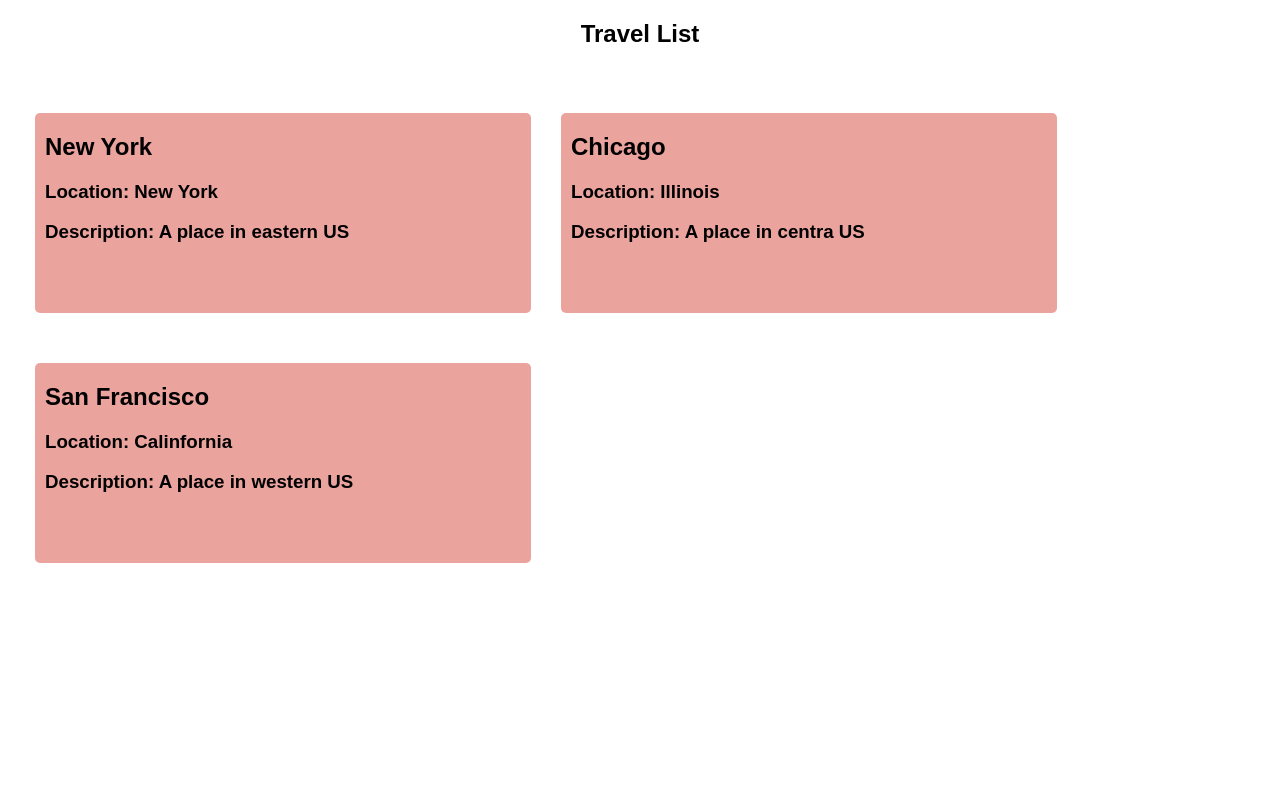
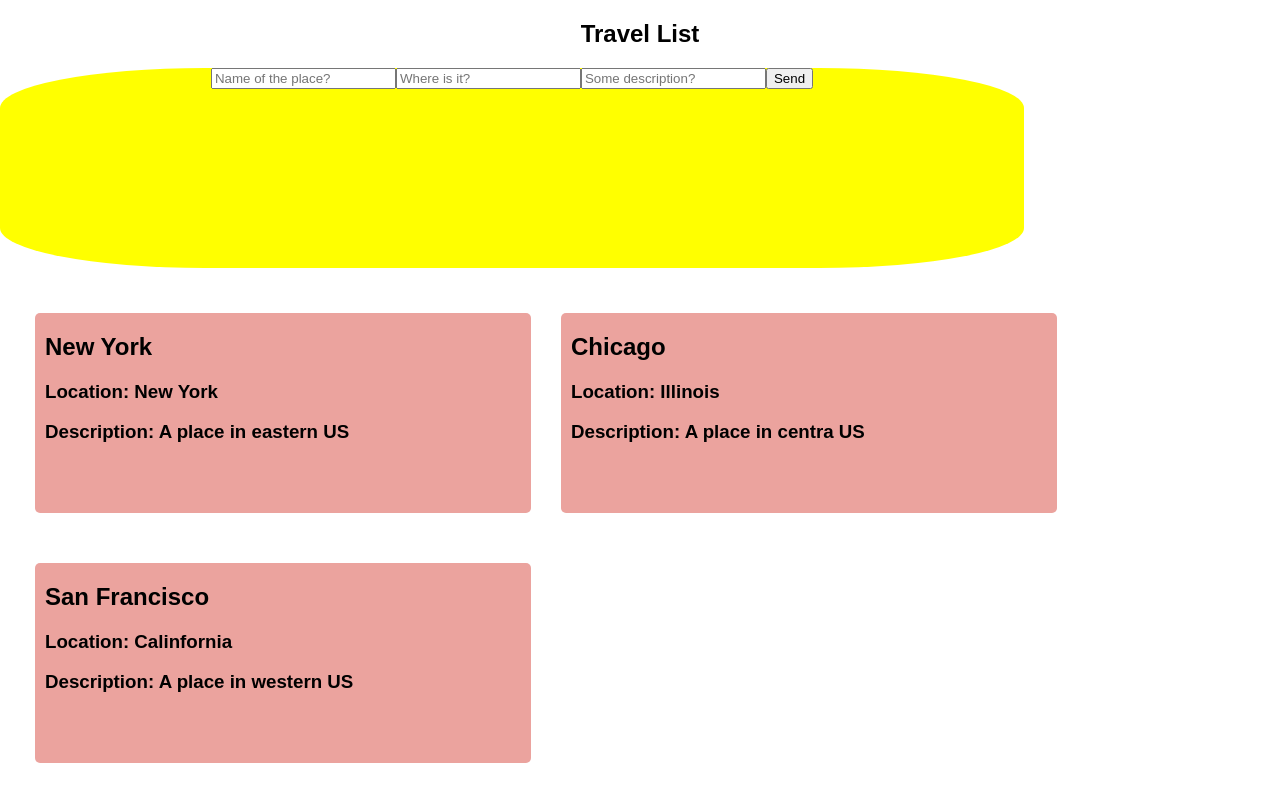
Before and after one commit to jessicamann/travel-list-client, a React (Create React App) app: page / in a window 1280 px wide. Built offline with nearby package versions, Linux system fonts and the light colour scheme.

Commit message:
moved components to one folder, added buttons to travel form

```diff
--- a/src/App.js
+++ b/src/App.js
@@ -1,25 +1,37 @@
 import React, { Component } from 'react';
 import './css/App.css';
 import './css/Place.css';
-import TravelList from './TravelList';
-import TravelForm from './TravelForm';
+import TravelList from './components/TravelList';
+import TravelForm from './components/TravelForm';
 
 class App extends Component {
+  constructor() {
+    super();
+
+    /* TODO: mvp storage solution... Should be in a simple db or a file */
+    this.state = {
+      places: [
+        {name: 'New York', location: 'New York', description: 'A place in eastern US'},
+        {name: 'Chicago', location: 'Illinois', description: 'A place in centra US'},
+        {name: 'San Francisco', location: 'Calinfornia', description: 'A place in western US'}
+      ]
+    };
+  }
+
   render() {
-    let places = [
-      {name: 'New York', location: 'New York', description: 'A place in eastern US'},
-      {name: 'Chicago', location: 'Illinois', description: 'A place in centra US'},
-      {name: 'San Francisco', location: 'Calinfornia', description: 'A place in western US'}
-    ];
-
     return (
       <div className="App">
         <h2>Travel List</h2>
-        <TravelForm />
-        <TravelList places={places}/>
+        <TravelForm onClick={() => this.handleClick()}/>
+        <TravelList places={this.state.places}/>
       </div>
     );
   }
+
+  handleClick() {
+    alert("click handled");
+  }
+
 }
 
 export default App;
--- a/src/TravelForm.js
+++ /dev/null
@@ -1,13 +0,0 @@
-import React, { Component } from 'react';
-
-class TravelForm extends React.Component {
-	render() {
-		return (
-			<div>
-
-			</div>
-		);
-	}
-}
-
-export default TravelForm
--- /dev/null
+++ b/src/components/TravelForm.js
@@ -0,0 +1,16 @@
+import React, { Component } from 'react';
+
+class TravelForm extends React.Component {
+	render() {
+		return (
+		 	<form className='travel-form'>
+        		<input type='text' name='name' placeholder='Name of the place?' />
+				<input type='text' location='location' placeholder='Where is it?' />
+				<input type='text' description='description' placeholder='Some description?' />
+				<input type='submit' value='Send' onClick={() => this.props.onClick()} />
+      		</form>
+		);
+	}
+}
+
+export default TravelForm
--- a/src/css/Place.css
+++ b/src/css/Place.css
@@ -30,3 +30,11 @@
   text-align: left;
   padding-left: 10px;
 }
+
+.travel-form {
+  width:80%;
+  height:200px;
+  float: center;
+  background-color:yellow;
+  border-radius: 20%;
+}
```
Also changed, not shown: src/components/Place.js (renamed from src/Place.js), src/components/TravelList.js (renamed from src/TravelList.js).
